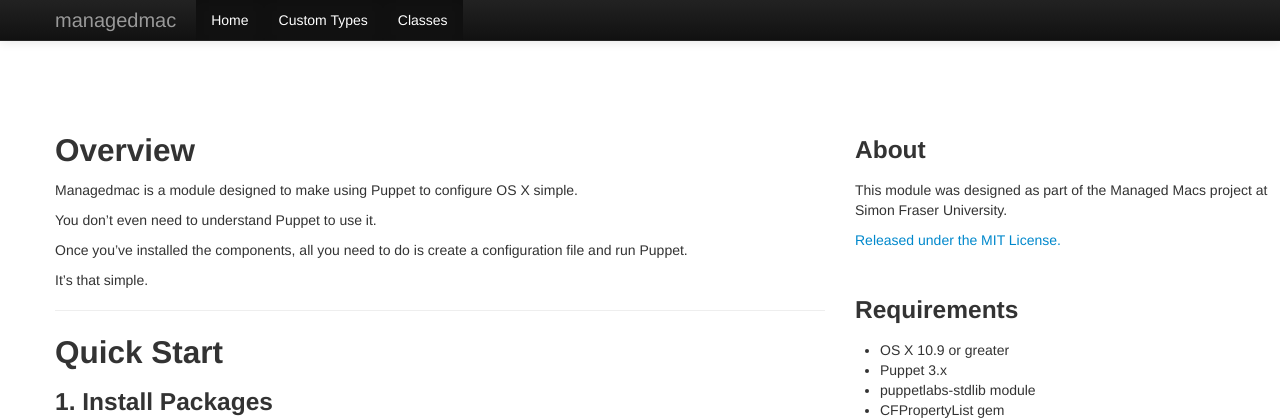
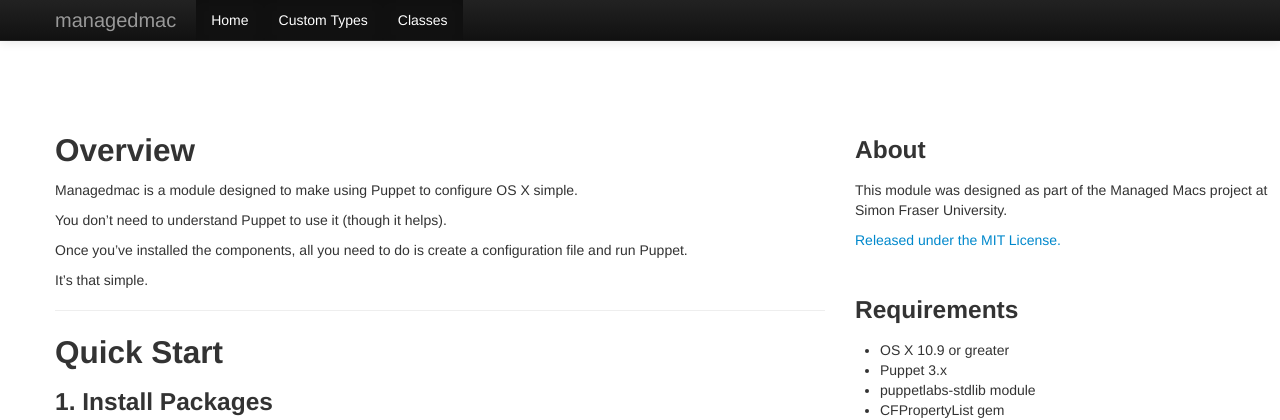
Before and after one commit to dayglojesus/managedmac, a Jekyll site: the page built from index.md, in a window 1280 px wide and 900 px high. Shown: the top 420 px of the window. Built offline with Jekyll 4.4.1, drawn with Linux system fonts in a browser that asks for light colours; Markdown is read by kramdown in place of the engine named in the settings.

Commit message:
copy change

```diff
--- a/index.md
+++ b/index.md
@@ -7,7 +7,7 @@ title: managedmac
 
 Managedmac is a module designed to make using Puppet to configure OS X simple.
 
-You don't even need to understand Puppet to use it.
+You don't need to understand Puppet to use it (though it helps).
 
 Once you've installed the components, all you need to do is create a configuration file and run Puppet.
 
```
